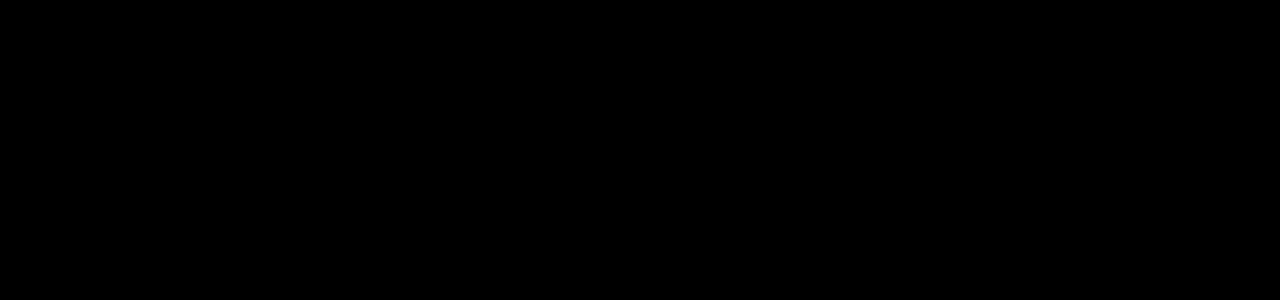
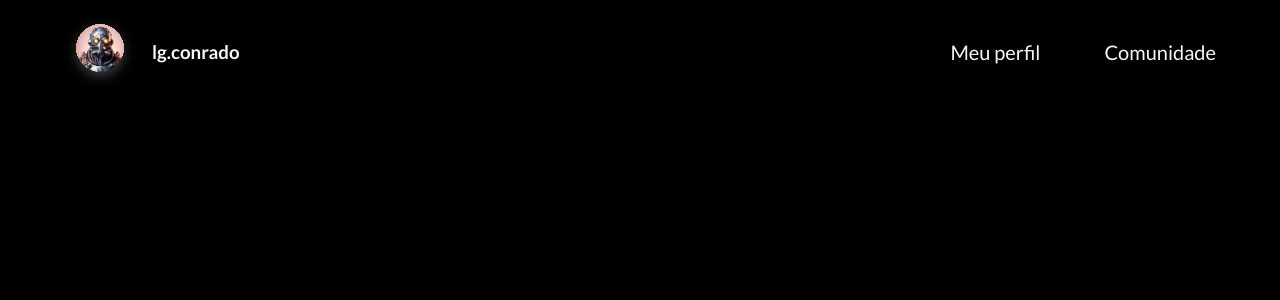
Before and after one commit to lgConrado/network-profiles-hub, a React (Vite) app: page /app in a window 1280 px wide. Before the commit this address had no page. Shown: the top 300 px of the page. Built offline with nearby package versions, Linux system fonts and the light colour scheme.

Commit message:
Criação Navbar

```diff
--- /dev/null
+++ b/src/components/NavBar/index.tsx
@@ -0,0 +1,20 @@
+import perfil from "../../assets/perfil.svg";
+
+const NavBar = () => {
+  const path = window.location.pathname;
+
+  return (
+    <header className="header">
+      <div className="header__perfil">
+        <img src={perfil} alt="Foto de perfil" />
+        <h3>lg.conrado</h3>
+      </div>
+      <ul>
+        <li data-actived={path==="/app/perfil"}>Meu perfil</li>
+        <li data-actived={path==="/app/comunidade"}>Comunidade</li>
+      </ul>
+    </header>
+  );
+};
+
+export default NavBar;
--- /dev/null
+++ b/src/pages/Default/index.tsx
@@ -0,0 +1,13 @@
+import { Outlet } from "react-router-dom";
+import NavBar from "../../components/NavBar";
+
+const Default = () => {
+  return (
+    <>
+      <NavBar />
+      <Outlet />
+    </>
+  );
+};
+
+export default Default;
--- /dev/null
+++ b/src/pages/Perfil/index.tsx
@@ -0,0 +1,7 @@
+const Perfil = () => {
+  return (
+    <></>
+  )
+}
+
+export default Perfil
--- a/src/routes/index.tsx
+++ b/src/routes/index.tsx
@@ -1,10 +1,15 @@
 import { Route, Routes } from "react-router-dom";
 import Login from "../pages/Login";
+import Default from "../pages/Default";
+import Perfil from "../pages/Perfil";
 
 const Rotas = () => {
   return (
     <Routes>
-      <Route path="/" element={<Login/>}></Route>
+      <Route path="/" element={<Login />}></Route>
+      <Route path="/app" element={<Default />}>
+        <Route path="perfil" element={<Perfil />}></Route>
+      </Route>
     </Routes>
   );
 };
--- a/src/styles/components/_input.scss
+++ b/src/styles/components/_input.scss
@@ -2,9 +2,12 @@
   background-color: $color-gray-200;
   border: none;
   border-radius: 0.5rem;
-  color: $color-gray-400;
   font-size: 1.25rem;
   padding: 0.75rem 2rem;
+
+  &::placeholder {
+    color: $color-gray-700;
+  }
 }
 
 .checkbox {
--- /dev/null
+++ b/src/styles/components/_navbar.scss
@@ -0,0 +1,29 @@
+.header {
+  display: flex;
+  justify-content: space-between;
+  padding: 1rem 4rem;
+
+  &__perfil {
+    align-items: center;
+    display: flex;
+    gap: 1rem;
+  }
+  & > ul {
+    display: flex;
+    gap: 4rem;
+    list-style: none;
+    align-items: center;
+
+    & > li {
+      color: $color-gray-50;
+      cursor: pointer;
+      font-weight: 500;
+      font-size: 1.25rem;
+
+      &[data-actived="true"]{
+        color: $color-orange;
+        list-style: disc;
+      }
+    }
+  }
+}
--- a/src/styles/style.scss
+++ b/src/styles/style.scss
@@ -9,5 +9,6 @@
 @import "./components/modal-login";
 @import "./components/input";
 @import "./components/button";
+@import "./components/navbar";
 
 @import "./layout/modal-login"
```
Also changed, not shown: src/assets/perfil.svg (added).
